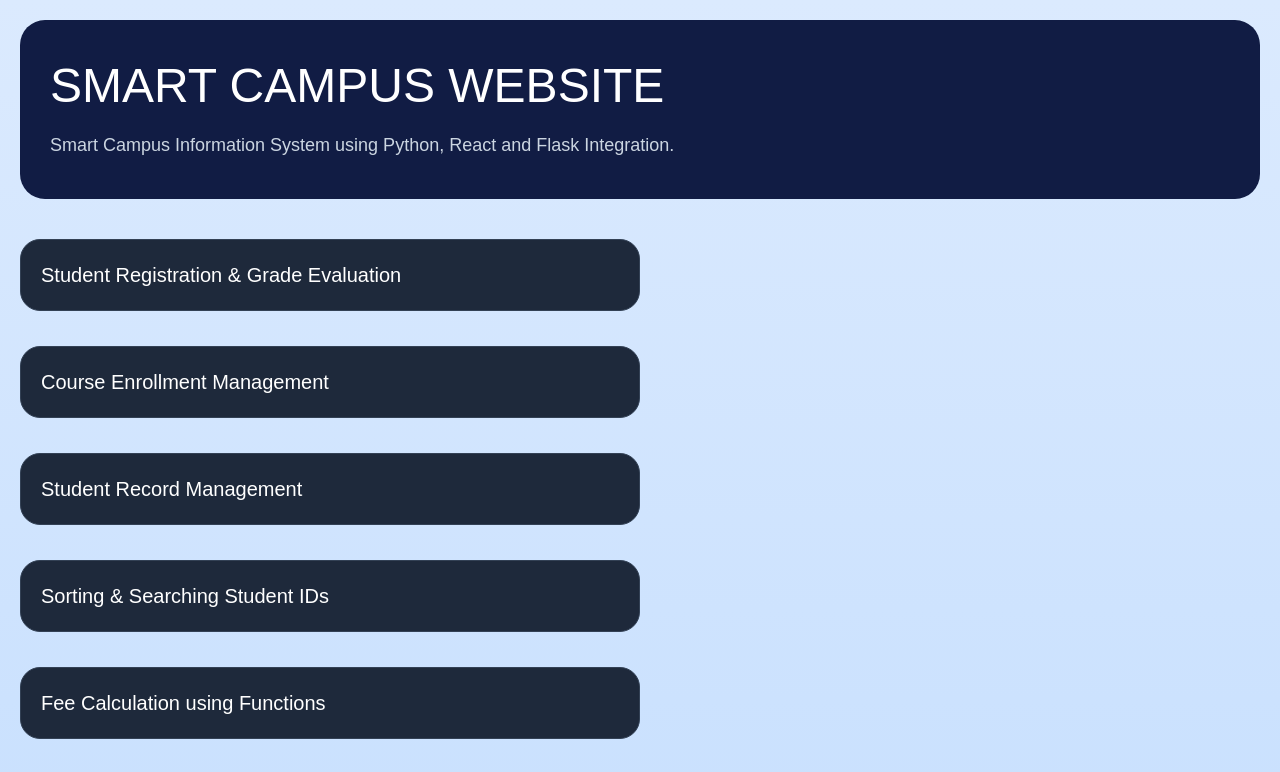
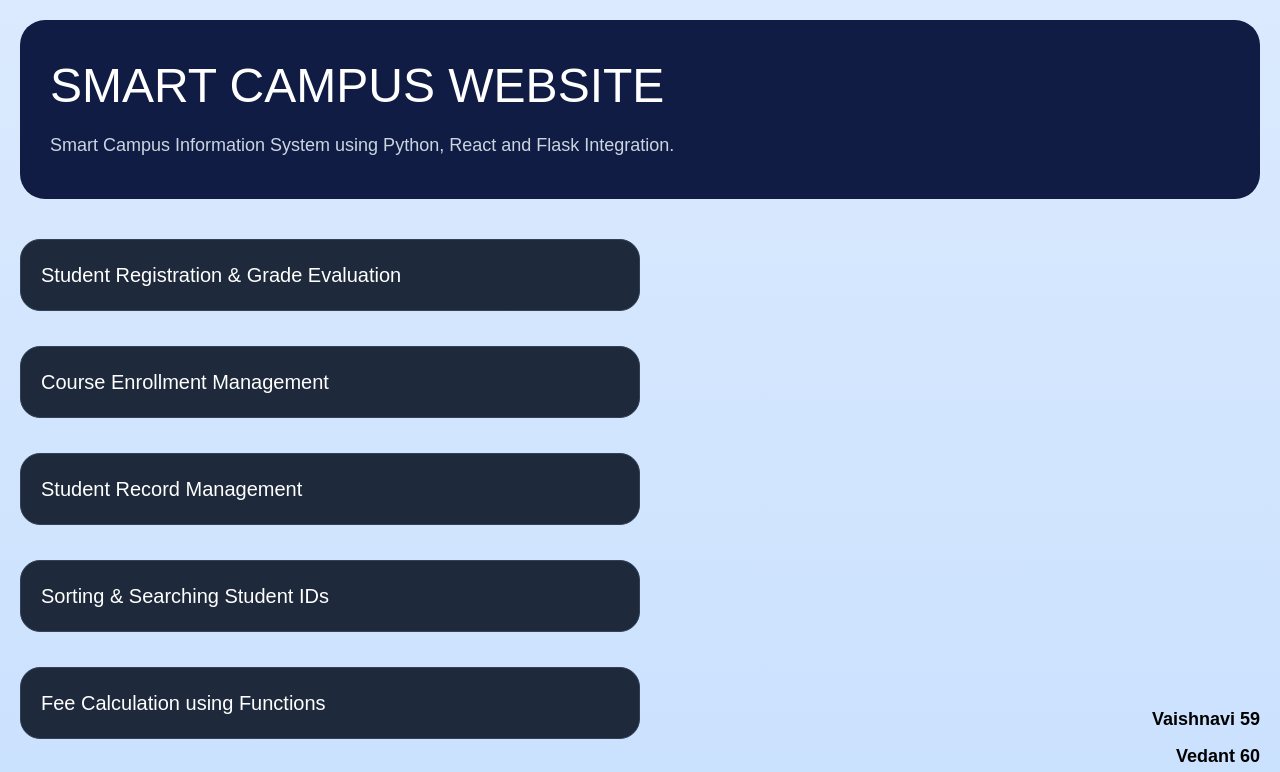
Before and after one commit to Vps79-cpu/Smart-Campus, a React (Vite) app: page / in a window 1280 px wide. Shown: the top 772 px of the page. Built offline with nearby package versions, Linux system fonts and the light colour scheme.

Commit message:
Added separate program pages

```diff
--- a/src/App.jsx
+++ b/src/App.jsx
@@ -114,6 +114,19 @@
           </div>
         </Link>
       </div>
+      <div
+  style={{
+    position: "fixed",
+    bottom: "20px",
+    right: "20px",
+    textAlign: "right",
+    color: "black",
+    fontWeight: "bold",
+  }}
+>
+  <p>Vaishnavi 59</p>
+  <p>Vedant 60</p>
+</div>
     </div>
   );
 }
```
